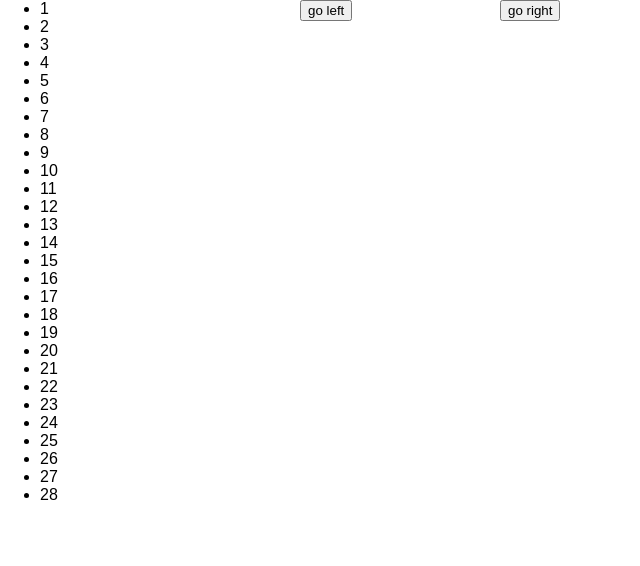
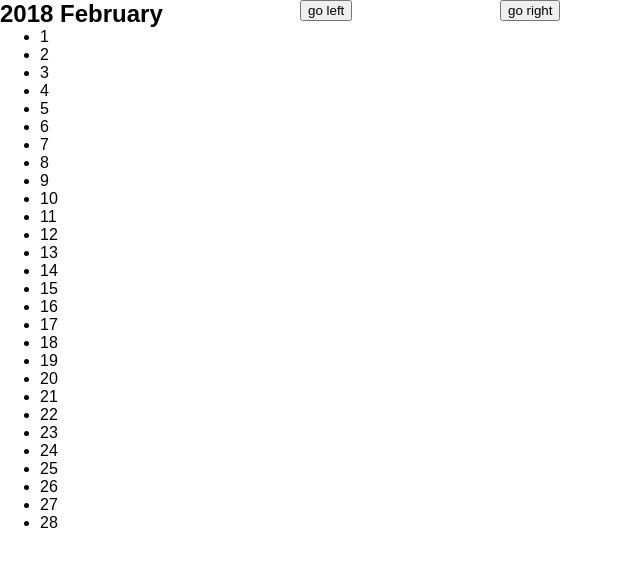
Before and after one commit to DavitJanashia/ajax-ex-calendar, a plain HTML site: page index.html in a window 1280 px wide. Both pictures are taken after a click on the button "go right". Shown: the whole page, without its empty margins (0-640 px from the left). Drawn offline with nearby package versions, Linux system fonts and the light colour scheme; no server answers.

Commit message:
con click cambia anche l'anno e mese selezionato

```diff
--- a/index.html
+++ b/index.html
@@ -24,9 +24,11 @@
 
   <body>
 
-    <!-- <h2>January 2018</h2> -->
-    <ul id="my-month-new">
-    </ul>
+    <div class="selected-month">
+      <h2 id="currentYM"></h2>
+      <ul id="my-month-new">
+      </ul>
+    </div>
 
     <button id="button-right" type="button" name="button">go right</button>
     <button id="button-left" type="button" name="button">go left</button>
--- a/js/script5.js
+++ b/js/script5.js
@@ -206,12 +206,13 @@ function init(){
   var currentMonth = currentMonths.month(0);
   printMonth(currentMonth);
   printHoliday(currentMonth);
+  $('#currentYM').html(currentMonths.format('YYYY MMMM'));
 
   var j = 0;
   myRightButton.click(function (){
   j += 1;
-
   currentMonths.month(j);
+  $('#currentYM').html(currentMonths.format('YYYY MMMM'));
   // console.log(currentMonth);
   printMonth(currentMonth);
   printHoliday(currentMonth);
@@ -224,6 +225,7 @@ function init(){
   myLeftButton.click(function (){
     j -= 1;
   currentMonths.month(j);
+  $('#currentYM').html(currentMonths.format('YYYY MMMM'));
   // console.log(currentMonth);
   printMonth(currentMonth);
   printHoliday(currentMonth);
@@ -231,10 +233,10 @@ function init(){
     currentMonths.year(2018);
   }
   });
+
 }
 
 // ******************************************************************
-
 
 // ******************************************************************
 
```
